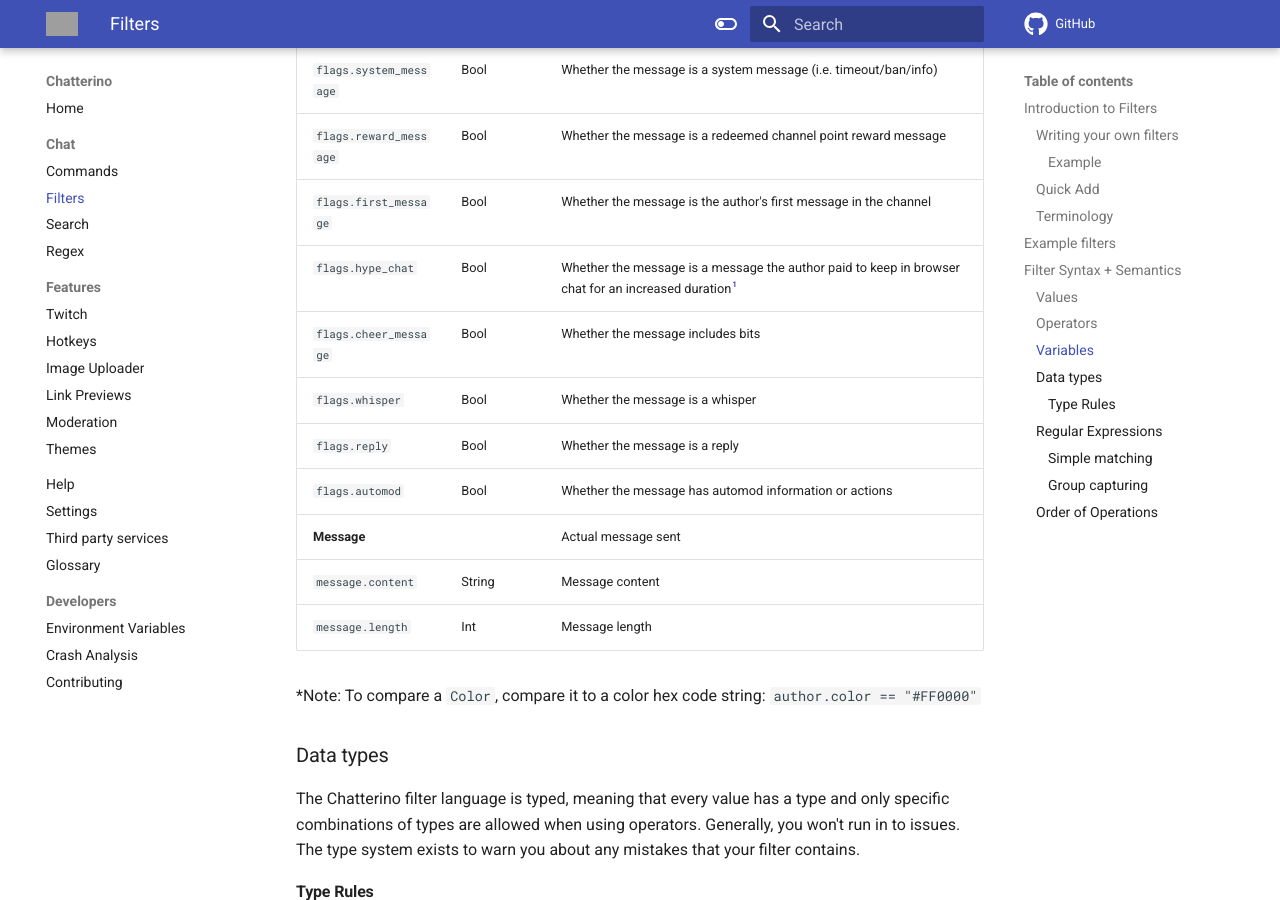
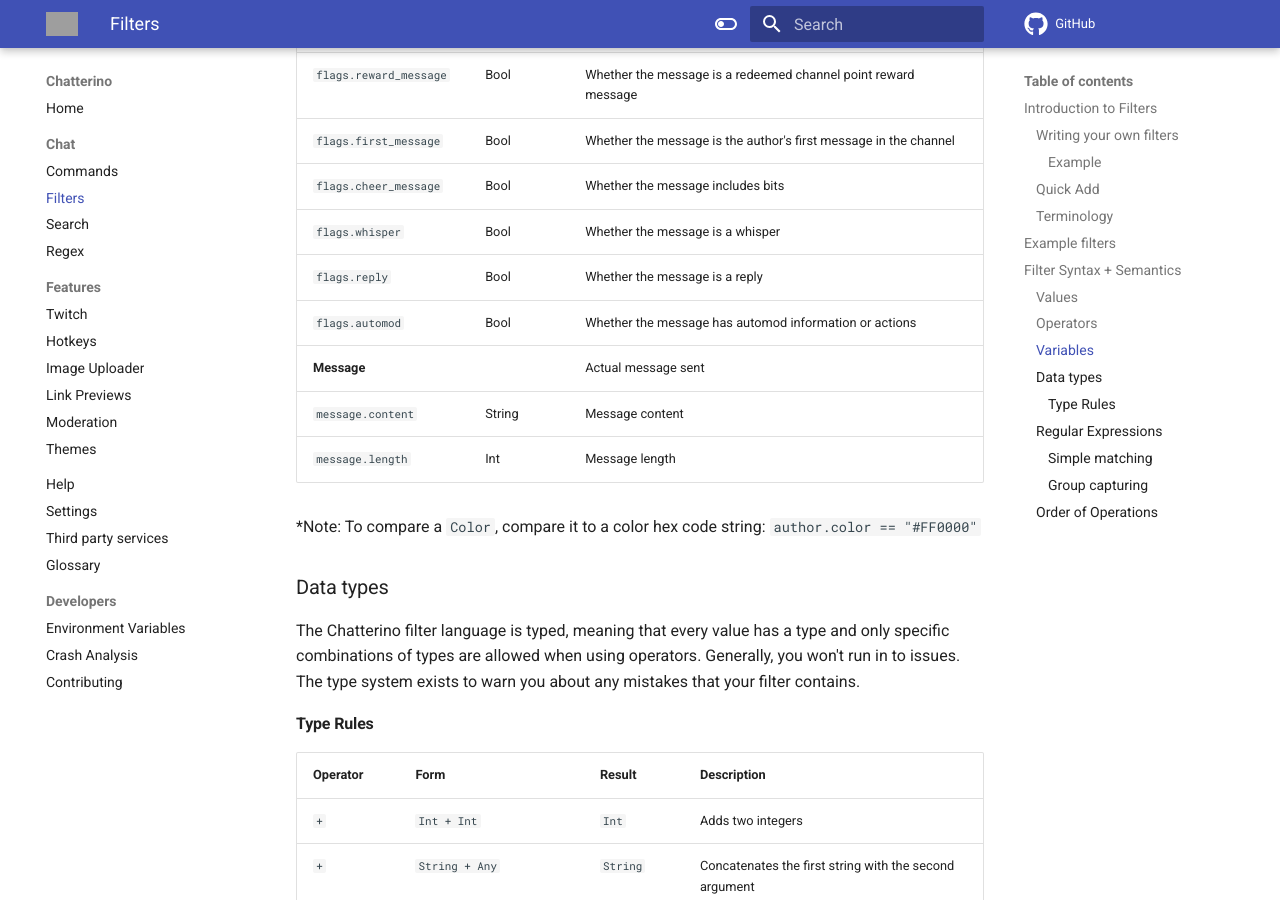
Before and after one commit to Chatterino/wiki, an MkDocs documentation site: the page built from docs/Filters.md, in a window 1280 px wide and 900 px high, scrolled down 5830 px. Built offline with MkDocs 1.6.1 and Material for MkDocs 9.7.7, drawn with Linux system fonts in a browser that asks for light colours; comment, search, counter and statistics services are not loaded; some of the changed text lies outside the part shown; grey boxes are pictures that could not be loaded.

Commit message:
Remove hype chat documentation

```diff
--- a/docs/Filters.md
+++ b/docs/Filters.md
@@ -150,7 +150,6 @@ The following variables are available:
 | `flags.system_message`  | Bool         | Whether the message is a system message (i.e. timeout/ban/info)                                        |
 | `flags.reward_message`  | Bool         | Whether the message is a redeemed channel point reward message                                         |
 | `flags.first_message`   | Bool         | Whether the message is the author's first message in the channel                                       |
-| `flags.hype_chat`       | Bool         | Whether the message is a message the author paid to keep in browser chat for an increased duration[^1] |
 | `flags.cheer_message`   | Bool         | Whether the message includes bits                                                                      |
 | `flags.whisper`         | Bool         | Whether the message is a whisper                                                                       |
 | `flags.reply`           | Bool         | Whether the message is a reply                                                                         |
@@ -222,6 +221,4 @@ The order of operations in filters may not be exactly what you expect.
 
 Basically, if you're unsure about the order of operations, use extra parentheses.
 
-[^1]: Replaced `flags.elevated_message` in 2.4.5
-
 [nightly]: ../Help/#what-is-nightly-and-how-to-use-install-it
```
Also changed, not shown: docs/Search.md (+0 -3 lines).
